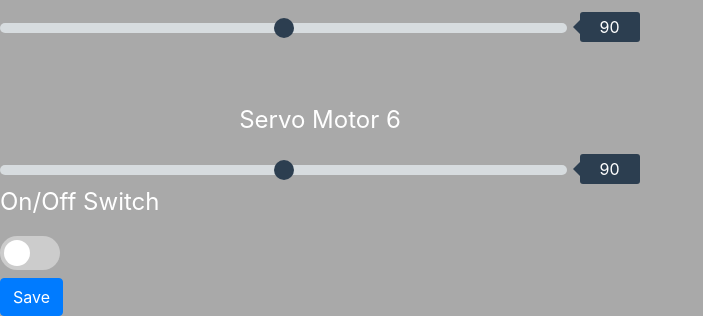
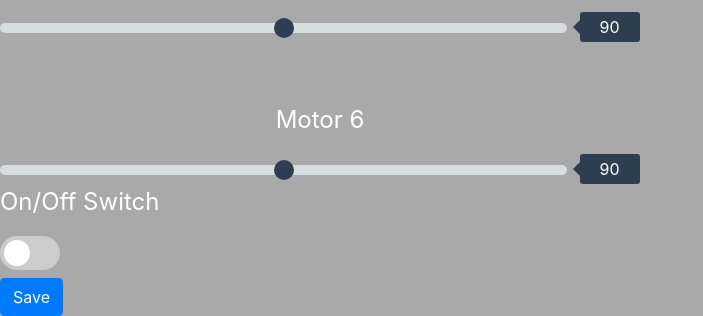
Before and after one commit to Muath00/robot-base, a PHP site: page / in a window 1280 px wide. Shown: the part 730-1046 px from the top of the page, without its empty margins (0-703 px from the left). Run offline with PHP 8.4, Linux system fonts and the light colour scheme; some libraries are stand-ins or nearby versions.

Commit message:
Add files via upload

```diff
--- a/robot-base/index.php
+++ b/robot-base/index.php
@@ -53,7 +53,7 @@
   <span class="range-slider__value">0</span>
 </div>
 <div class="range-slider" style="width: 50%;height: 10%;">
-<p> Servo Motor 6</p>
+<p> Motor 6</p>
   <input class="range-slider__range" type="range" value="90" min="0" max="180" name="Motor6">
   <span class="range-slider__value">0</span><br>
 
--- a/robot-base/style_Base.css
+++ b/robot-base/style_Base.css
@@ -52,6 +52,7 @@ text-decoration:none;
 font-family:'Roboto',sans-serif;
 font-weight:300;
 color:#FFFFFF;
+background-color: darkslategray;
 text-shadow: 0 0.04em 0.04em rgba(0,0,0,0.35);
 text-align:center;
 transition: all 0.2s;
```
